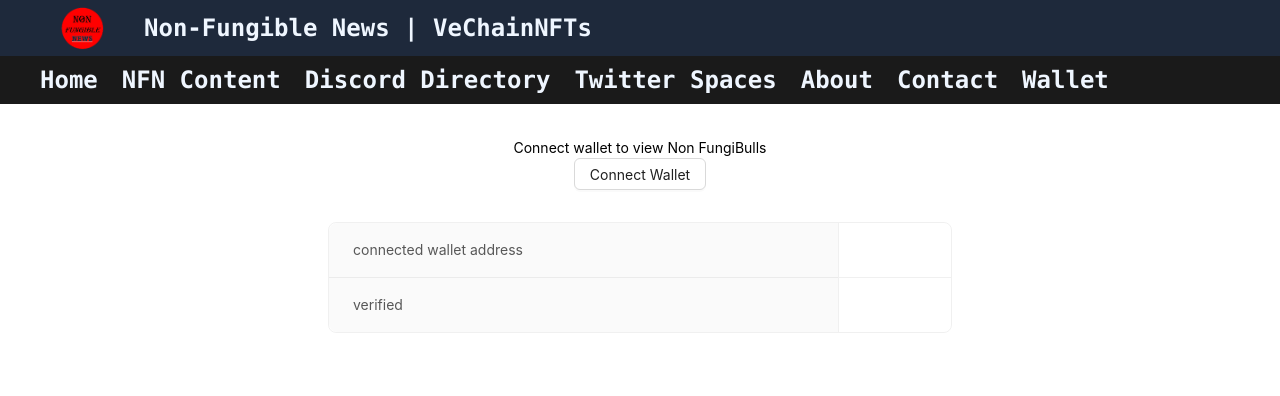
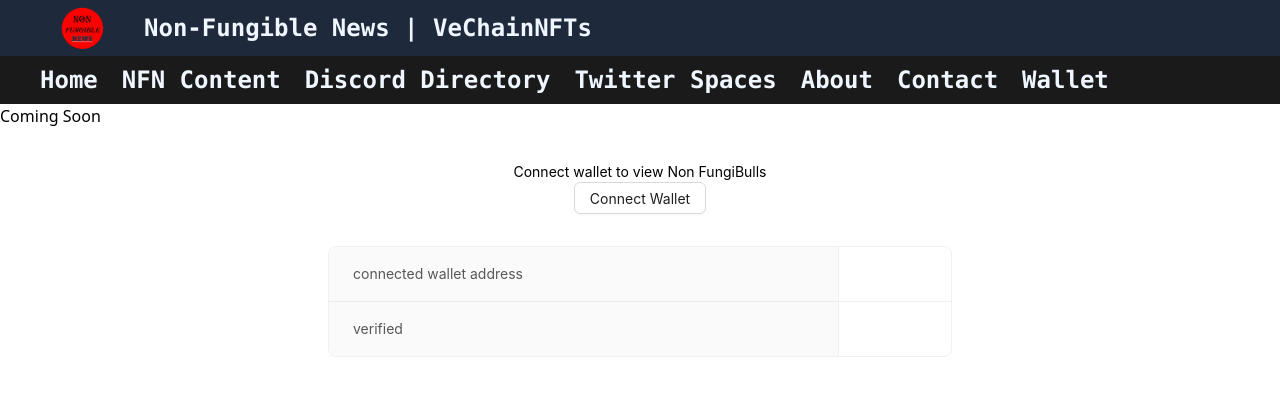
Before and after one commit to snoozie-v/nfn, a React (Vite) app: page /wallet in a window 1280 px wide. Shown: the top 396 px of the page. Built offline with nearby package versions, Linux system fonts and the light colour scheme; what @vechain/connex would draw is missing.

Commit message:
remove cert

```diff
--- a/src/pages/Wallet.jsx
+++ b/src/pages/Wallet.jsx
@@ -1,7 +1,7 @@
 import React from 'react'
 import {useState } from 'react'
 import Connex from "@vechain/connex"
-import { Certificate } from 'thor-devkit'
+// import { Certificate } from 'thor-devkit'
 import "antd/dist/reset.css";
 import { Row, Col, Descriptions, Button } from "antd"
 
@@ -174,6 +174,7 @@
 
   return (
     <div>
+      <h1>Coming Soon</h1>
       <Row gutter={[32, 32]}>
         <Col span={24} />
         <Col
```
